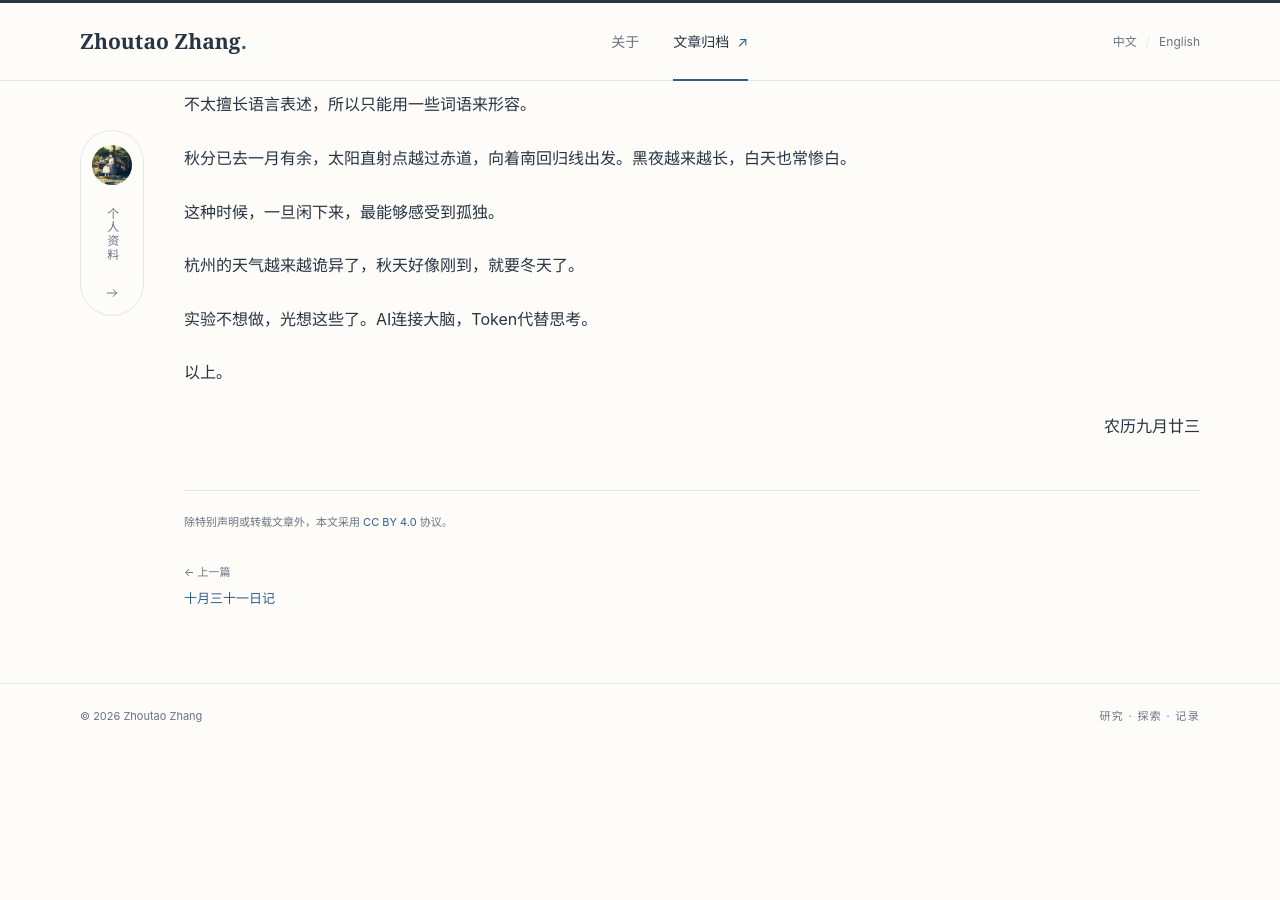
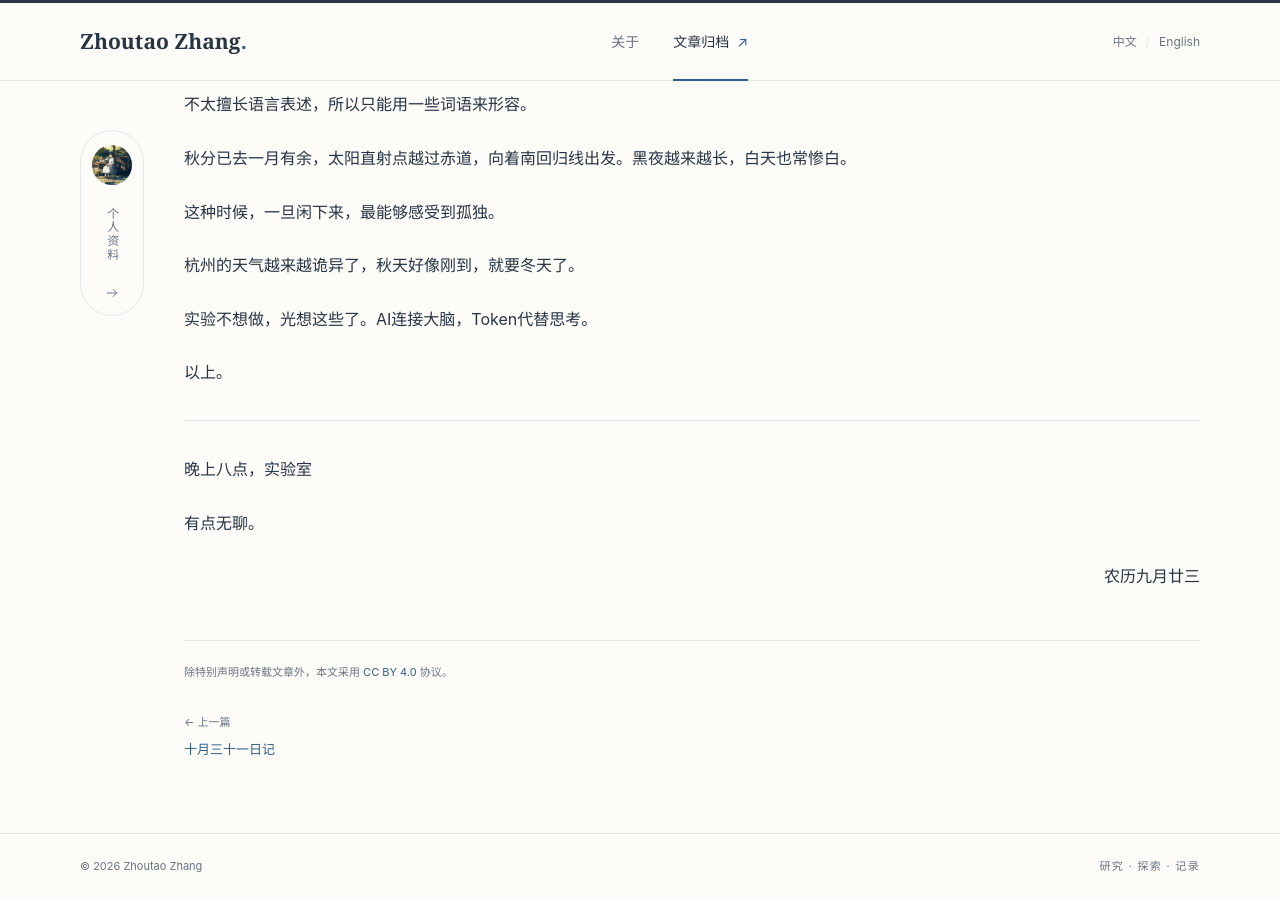
Before and after one commit to DuneArrakis/DuneArrakis.github.io, a Jekyll site: the page built from _posts/2026-11-01-十一月一日记.md, in a window 1280 px wide and 900 px high, scrolled down 776 px. Built offline with Jekyll 4.4.1, drawn with Linux system fonts in a browser that asks for light colours; before the commit the page ends 1526 px from its top, so only the background shows below that.

Commit message:
auto commit

```diff
--- a/_posts/2026-11-01-十一月一日记.md
+++ b/_posts/2026-11-01-十一月一日记.md
@@ -4,7 +4,6 @@ tags:
 
 - 日记
 ---
-
 现在是下午四点，下记于实验室。
 
 还有两个月就要2027了，时间真是快。
@@ -35,4 +34,10 @@ tags:
 
 以上。
 
+---
+
+晚上八点，实验室
+
+有点无聊。
+
 <p align="right">农历九月廿三</p>
```
